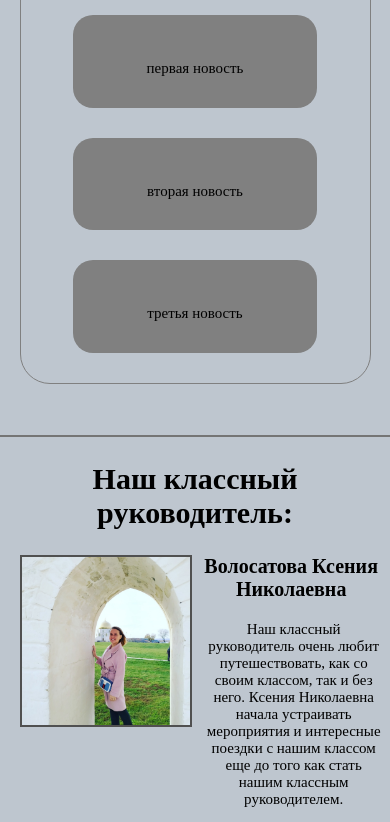
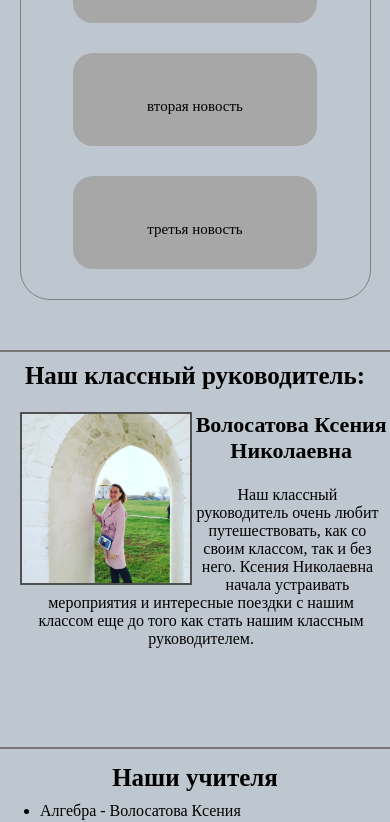
Before and after one commit to SergeySRybakov/9gClass524, a plain HTML site: page index.html in a window 390 px wide. Shown: the part 597-1419 px from the top of the page. Drawn offline with nearby package versions, Linux system fonts and the light colour scheme.

Commit message:
Update style.css

```diff
--- a/style.css
+++ b/style.css
@@ -1,5 +1,5 @@
 body, html {
-    background-color: rgb(190, 198, 207);
+    background-color: rgb(190, 198, 207);/*rgb(190, 198, 207)*/
     /*border: 1px solid rgb(102, 102, 102);
     border-radius: 30px;*/
     margin: 0;
@@ -111,7 +111,7 @@ button:active, button:focus {
     color: white;
     /*min-width: 160px;*/
     box-shadow: 0px 8px 16px 0px rgba(0,0,0,0.2);
-    z-index: 1;
+	z-index: 1;
     float: left;
     top: 100%;
     right: 0;
@@ -378,7 +378,7 @@ header {
 .intro {
     background-image: url(./img/background9.jpg);
     width: 100%;
-    height: 45vh;
+    height: 35vh;
 }
 
 
@@ -397,7 +397,7 @@ header {
     text-align: center;
 }
 .st {
-    background-color: gray;
+    background-color: rgb(167, 167, 167);/*gray*/
 
     height: 11vh;
     width: 70%;
@@ -413,7 +413,7 @@ header {
     padding-top: 45px;
 }
 .nd {
-    background-color: gray;
+    background-color: rgb(167, 167, 167);/*gray*/
 
     height: 11vh;
     width: 70%;
@@ -429,7 +429,7 @@ header {
     padding-top: 45px;
 }
 .rd {
-    background-color: gray;
+    background-color: rgb(167, 167, 167);/*gray*/
 
     height: 11vh;
     width: 70%;
@@ -484,7 +484,7 @@ header {
     padding-left: 5%;
     padding-bottom: 10px;
 
-    height: 45vh;
+    height: 80%;
 }
 .CT_img {
     height: 400px;
@@ -551,14 +551,14 @@ header {
     margin-top: 0px;
 
     text-align: center;
-    background-color: rgb(165, 165, 165);
+    background-color: rgb(194, 194, 194);/*rgb(165, 165, 165)*/
 
     border: 2px solid;
-    border-color: gray;
+    border-color: rgb(161, 161, 161);/*gray*/
 
     font-size: 20px;
 
-    height: 55vh;
+    height: 525px;
 }
 
 .about {
@@ -936,19 +936,31 @@ footer {
     .galary {
         height: 35%;
         width: 100%;
+    }/*-------------------------------------------------------------------------------------------*/
+    .CT_img_text {
+        font-size: 25px;
+        margin-top: 10px;
+        margin-bottom: 10px;
     }
     .CT_img {
         height: 20vh;
+        display: block;
+        margin: 0 auto;
     }
     .CT_block_img {
         font-size: 5px;
+    }/*----------------------------------------------------------------------------------------------------------*/
+    .CT {
+        font-size: 22px;
+        margin-left: 0px;
     }
     .CT_text {
-        font-size: 15px;
+        font-size: 16px;
+        margin-left: 0px;
     }
     .classroomTeacher {
         font-size: 10px;
-        height: 65vh;
+        height: 45vh;
     }
     .ourteachers {
         font-size: 16px;
@@ -993,13 +1005,15 @@ footer {
     .title_header {
         font-size: 30px;
     }
+    .CT {
+        font-size: 18px;/*--------------------------------------------------------plus photo in phone------*/
+    }
 }
 @media (max-width: 280px) {
     .Hstudy {
         font-size: 13px;
     }
 }
-
 
 @media (max-width: 299px) {
     body {
```
